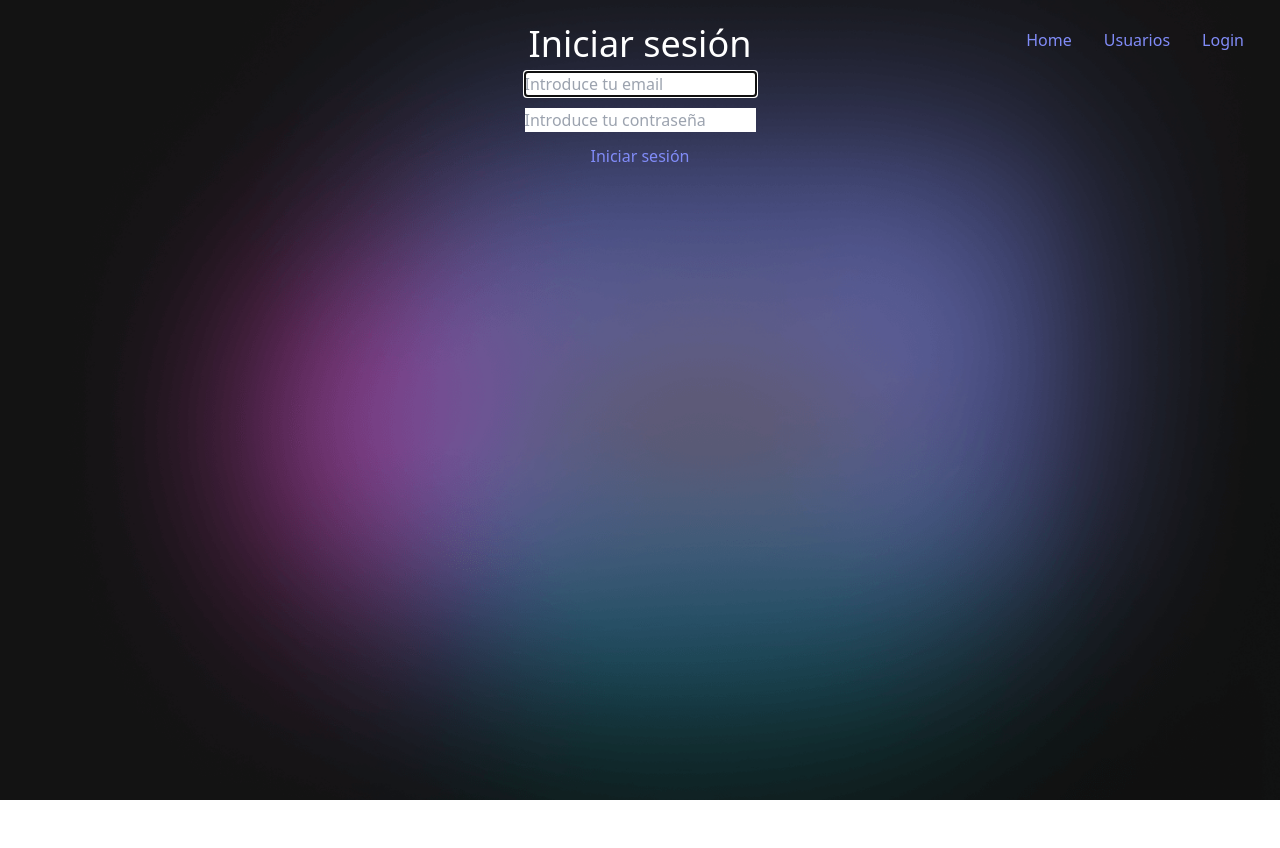
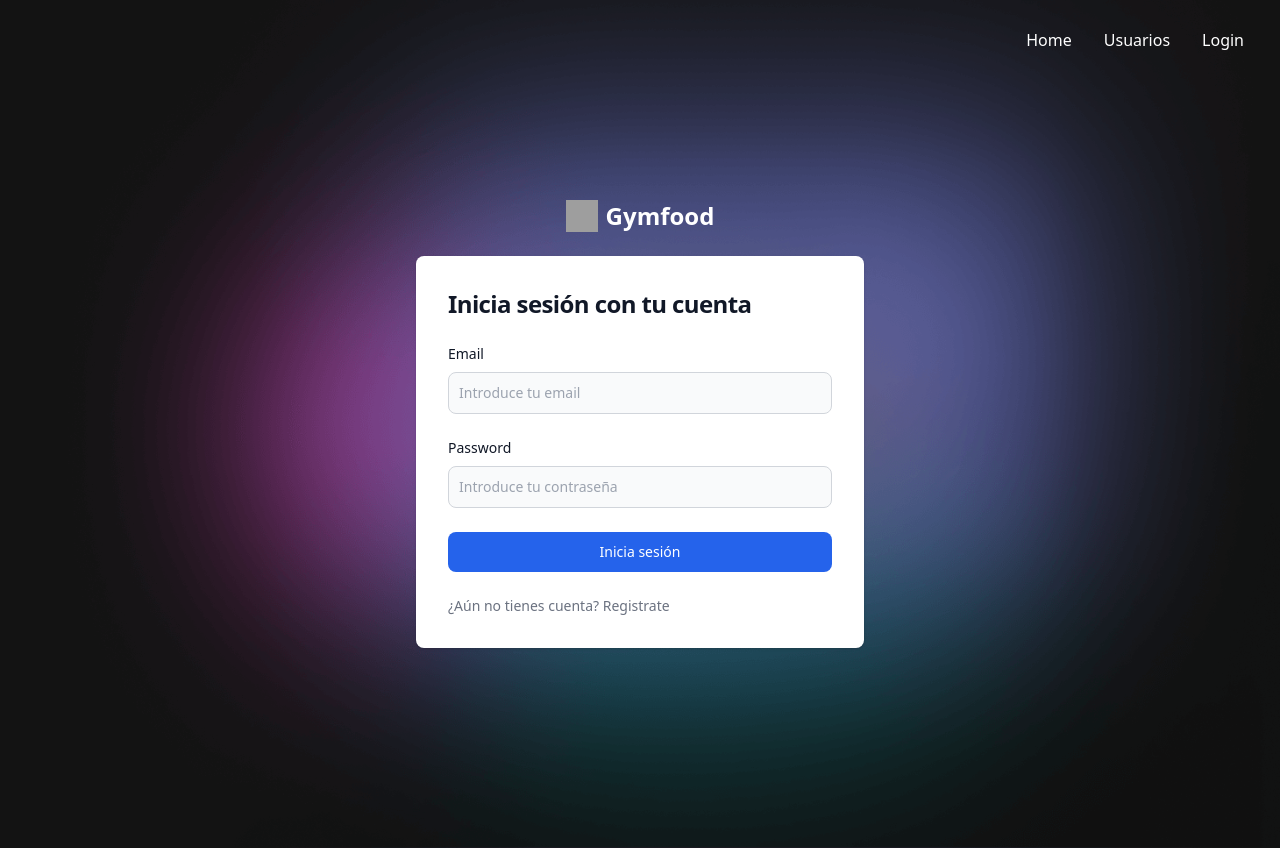
Before and after one commit to jorgebueno7/reactapplication, a React (Vite) app in the folder client/: page /login in a window 1280 px wide. Before the commit the page ends 800 px from the top, so only its background shows below. Built offline with nearby package versions, Linux system fonts and the light colour scheme; no server answers; grey boxes are pictures that could not be loaded.

Commit message:
Añadido forms, login completo y avances en alertar formulario

```diff
--- a/client/package.json
+++ b/client/package.json
@@ -14,6 +14,7 @@
     "react": "^18.2.0",
     "react-admin": "^4.6.1",
     "react-dom": "^18.2.0",
+    "react-paginate": "^8.1.4",
     "react-router-dom": "^6.4.4"
   },
   "devDependencies": {
--- a/client/src/App.jsx
+++ b/client/src/App.jsx
@@ -13,12 +13,9 @@ function App() {
           <Routes>
             <>
               <Route path="/" element={<Home />}> </Route>
-              <Route path="/users" element={<>
-                  <UsersForm />
-                  <Users />
-                </>}></Route>
+              <Route path="/users" element={<Users />}></Route>
               <Route path="/login" element={<Login />}></Route>
-              <Route path="/register" element={<UsersForm />}></Route>
+              <Route path="/users/register" element={<UsersForm />}></Route>
             </>
           </Routes>
 
--- a/client/src/components/Navbar.jsx
+++ b/client/src/components/Navbar.jsx
@@ -11,11 +11,11 @@ const Navbar = () => {
     <div className="absolute top-3 right-5 max-w-5xl mx-auto px-4">
         <div className="flex items-center justify-between h-14">
         <div className="flex space-x-8 text-white-900">
-            <NavLink to="/">Home</NavLink>
-            <NavLink to="/users">Usuarios</NavLink>
+            <NavLink className="text-white" to="/">Home</NavLink>
+            <NavLink className="text-white" to="/users">Usuarios</NavLink>
             {
-               loginUser ? (<NavLink to="/" onClick={() => logout()}>Cerrar sesión</NavLink>)
-                         : (<NavLink to="/login">Login</NavLink>)
+               loginUser ? (<NavLink className="text-white" to="/login" onClick={() => logout()}>Cerrar sesión</NavLink>)
+                         : (<NavLink className="text-white" to="/login">Login</NavLink>)
             }
 
         </div>
--- a/client/src/components/users/UsersForm.jsx
+++ b/client/src/components/users/UsersForm.jsx
@@ -2,8 +2,6 @@ import { useState, useContext } from 'react'
 import { UserContext } from '../../context/UsersContext'
 import { useNavigate } from 'react-router-dom'
 
-
-export default function UsersForm() {
 async function registraUsuario(credentials) {
     const BASE_URL = 'http://localhost:3000/api/v1'
     return await fetch(BASE_URL + '/users/register',
@@ -14,6 +12,8 @@ export default function UsersForm() {
     }).then(res => res.json())
     .catch(err => console.log(err));
 }
+
+export default function UsersForm() {
     const [dni, setDni] = useState("")
     const [nombre, setNombre] = useState("")
     const [apellidos, setApellidos] = useState("")
@@ -26,6 +26,10 @@ export default function UsersForm() {
         email: '', password: '', telefono: '', direccion: ''});
     const [isSignedUp, setIsSignedUp] = useState(false)
     const { creaUsuario } = useContext(UserContext)
+    const navigate = useNavigate()
+    const navigateHome = () => {
+        navigate('/')
+    }
 
     const handleSubmit = (e) => {
         e.preventDefault()
@@ -58,29 +62,65 @@ export default function UsersForm() {
         setIsSignedUp(true)
     }
     return (
-        <div className="max-w-md mx-auto">
-            <h1 className="text-2xl font-bold text-white text-center mb-2">Añadir un nuevo usuario</h1>
-            <form onSubmit={handleSubmit} className="bg-sky-200 p-10 mb-4 grid grid-cols-2" >
-            <input className="p-2 m-2" type="text"
-                placeholder= "Escribe tu DNI" onChange={handleChange} value={credentials.dni} name="dni" autoFocus/>
-            <input className="p-2 m-2" type="text"
-                placeholder= "Escribe tu nombre" onChange={handleChange} value={credentials.nombre} name="nombre"/>
-            <input className="p-2 m-2" type="text"
-                placeholder= "Escribe tus apellidos" onChange={handleChange} value={credentials.apellidos} name="apellidos"/>
-            <input className="p-2 m-2" type="text"
-                placeholder= "Escribe tu edad" onChange={handleChange} value={credentials.edad} name="edad"/>
-            <input className="p-2 m-2" type="email"
-                placeholder= "Escribe tu email" onChange={handleChange} value={credentials.email} name="email"/>
-            <input className="p-2 m-2" type="password"
-                placeholder= "Escribe tu password" onChange={handleChange} value={credentials.password} name="password"/>
-            <input className="p-2 m-2" type="text"
-                placeholder= "Escribe tu telefono" onChange={handleChange} value={credentials.telefono} name="telefono"/>
-            <input className="p-2 m-2" type="text"
-                placeholder= "Escribe tu direccion" onChange={handleChange} value={credentials.direccion} name="direccion"/>
-            <button onClick={postUser} className="text-white bg-gradient-to-r from-blue-500 via-blue-600 to-blue-700 hover:bg-gradient-to-br focus:ring-4 focus:outline-none focus:ring-blue-300 dark:focus:ring-blue-800 font-medium rounded-lg text-sm px-5 py-2.5 text-center mr-2 mb-2">
-                Guardar usuario</button>
+        <>
+            <section className="bg-gray-4 dark:bg-gray-900">
+            <div className="flex flex-col items-center justify-center px-6 py-8 mx-auto md:h-screen lg:py-0">
+                <div className="w-full bg-white rounded-lg shadow dark:border md:mt-0 sm:max-w-md xl:p-0 dark:bg-gray-800 dark:border-gray-700">
+                    <div className="p-6 space-y-4 md:space-y-6 sm:p-8">
+                        <h1 className="text-xl font-bold leading-tight tracking-tight text-gray-900 md:text-2xl dark:text-white">
+                            Registrate como nuevo usuario
+                        </h1>
+                        <form onSubmit={handleSubmit}className="space-y-4 md:space-y-6" action="#">
+                            <div>
+                                <label htmlFor="text" className="block mb-2 text-sm font-medium text-gray-900 dark:text-white">DNI</label>
+                                <input type="text" onChange={handleChange} value={credentials.dni} name="dni" placeholder="Introduce tu dni" className="bg-gray-50 border border-gray-300 text-gray-900 sm:text-sm rounded-lg focus:ring-primary-600 focus:border-primary-600 block w-full p-2.5 dark:bg-gray-700 dark:border-gray-600 dark:placeholder-gray-400 dark:text-white dark:focus:ring-blue-500 dark:focus:border-blue-500" required="" />
+                            </div>
+
+                            <div>
+                                <label htmlFor="text" className="block mb-2 text-sm font-medium text-gray-900 dark:text-white">Nombre</label>
+                                <input type="text" onChange={handleChange} value={credentials.nombre} name="nombre" placeholder="Introduce tu nombre" className="bg-gray-50 border border-gray-300 text-gray-900 sm:text-sm rounded-lg focus:ring-primary-600 focus:border-primary-600 block w-full p-2.5 dark:bg-gray-700 dark:border-gray-600 dark:placeholder-gray-400 dark:text-white dark:focus:ring-blue-500 dark:focus:border-blue-500" required="" />
+                            </div>
+                            <div>
+                                <label htmlFor="text" className="block mb-2 text-sm font-medium text-gray-900 dark:text-white">Apellidos</label>
+                                <input type="text" onChange={handleChange} value={credentials.apellidos} name="apellidos" placeholder="Introduce tus apellidos" className="bg-gray-50 border border-gray-300 text-gray-900 sm:text-sm rounded-lg focus:ring-primary-600 focus:border-primary-600 block w-full p-2.5 dark:bg-gray-700 dark:border-gray-600 dark:placeholder-gray-400 dark:text-white dark:focus:ring-blue-500 dark:focus:border-blue-500" required="" />
+                            </div>
+                            <div>
+                                <label htmlFor="text" className="block mb-2 text-sm font-medium text-gray-900 dark:text-white">Edad</label>
+                                <input type="text" onChange={handleChange} value={credentials.edad} name="edad" placeholder="Introduce tu edad" className="bg-gray-50 border border-gray-300 text-gray-900 sm:text-sm rounded-lg focus:ring-primary-600 focus:border-primary-600 block w-full p-2.5 dark:bg-gray-700 dark:border-gray-600 dark:placeholder-gray-400 dark:text-white dark:focus:ring-blue-500 dark:focus:border-blue-500" required="" />
+                            </div>
+                            <div>
+                                <label htmlFor="text" className="block mb-2 text-sm font-medium text-gray-900 dark:text-white">Email</label>
+                                <input type="text" onChange={handleChange} value={credentials.email} name="email" placeholder="Introduce tu email" className="bg-gray-50 border border-gray-300 text-gray-900 sm:text-sm rounded-lg focus:ring-primary-600 focus:border-primary-600 block w-full p-2.5 dark:bg-gray-700 dark:border-gray-600 dark:placeholder-gray-400 dark:text-white dark:focus:ring-blue-500 dark:focus:border-blue-500" required="" />
+                            </div>
+                            <div>
+                                <label htmlFor="password" className="block mb-2 text-sm font-medium text-gray-900 dark:text-white">Password</label>
+                                <input type="password" onChange={handleChange} value={credentials.password} name="password" placeholder="Introduce tu contraseña" className="bg-gray-50 border border-gray-300 text-gray-900 sm:text-sm rounded-lg focus:ring-primary-600 focus:border-primary-600 block w-full p-2.5 dark:bg-gray-700 dark:border-gray-600 dark:placeholder-gray-400 dark:text-white dark:focus:ring-blue-500 dark:focus:border-blue-500" required="" />
+                            </div>
+
+                            <div>
+                                <label htmlFor="text" className="block mb-2 text-sm font-medium text-gray-900 dark:text-white">Telefono</label>
+                                <input type="text" onChange={handleChange} value={credentials.telefono} name="telefono" placeholder="Introduce tu telefono" className="bg-gray-50 border border-gray-300 text-gray-900 sm:text-sm rounded-lg focus:ring-primary-600 focus:border-primary-600 block w-full p-2.5 dark:bg-gray-700 dark:border-gray-600 dark:placeholder-gray-400 dark:text-white dark:focus:ring-blue-500 dark:focus:border-blue-500" required="" />
+                            </div>
+                            <div>
+                                <label htmlFor="text" className="block mb-2 text-sm font-medium text-gray-900 dark:text-white">Direccion</label>
+                                <input type="text" onChange={handleChange} value={credentials.direccion} name="direccion" placeholder="Introduce tu direccion" className="bg-gray-50 border border-gray-300 text-gray-900 sm:text-sm rounded-lg focus:ring-primary-600 focus:border-primary-600 block w-full p-2.5 dark:bg-gray-700 dark:border-gray-600 dark:placeholder-gray-400 dark:text-white dark:focus:ring-blue-500 dark:focus:border-blue-500" required="" />
+                            </div>
+                            <button onClick={postUser} className="w-full text-white bg-blue-600 hover:bg-primary-200 focus:ring-4 focus:outline-none focus:ring-primary-300 font-medium rounded-lg text-sm px-5 py-2.5 text-center dark:bg-primary-600 dark:hover:bg-primary-700 dark:focus:ring-primary-800">Registrarme</button>
+                            <div>
+                                {
+                                    isSignedUp ?  ( <div class="p-4 mb-4 text-sm text-green-700 bg-green-100 rounded-lg dark:bg-green-200 dark:text-green-800" role="alert">
+                                                        <span class="font-medium">Success alert!</span> Change a few things up and try submitting again.
+                                                    </div>)
+                                                : ( <div class="p-4 mb-4 text-sm text-red-700 bg-red-100 rounded-lg dark:bg-red-200 dark:text-red-800" role="alert">
+                                                        <span class="font-medium">Danger alert!</span> Change a few things up and try submitting again.
+                                                    </div>)
+                                }
+                            </div>
                         </form>
                     </div>
-
+                </div>
+            </div>
+            </section>
+        </>
     )
 }
--- a/client/src/routes/Login.jsx
+++ b/client/src/routes/Login.jsx
@@ -6,7 +6,8 @@ async function iniciaUsuario(credentials) {
     const BASE_URL = 'http://localhost:3000/api/v1'
     return await fetch(BASE_URL + '/users/login',
       { method: 'POST',
-        headers: { 'Content-Type': 'application/json' },
+        headers: { 'Content-Type': 'application/json',
+                  'Authorization': 'Bearer ' + btoa('token'), },
         body: JSON.stringify(credentials),
         status : 200,
     }).then(res => res.json())
@@ -20,6 +21,9 @@ export default function Login() {
   }
   const naviateAgain = () => {
     navigate('/login')
+  }
+  const naviateUsers = () => {
+    navigate('/users/register')
   }
   const [email, setEmail] = useState('');
   const [password, setPassword] = useState('');
@@ -43,15 +47,14 @@ export default function Login() {
 
   const loginUsuario = async e => {
     e.preventDefault();
-
     const token = await iniciaUsuario(credentials);
-    console.log(token)
 
     if(token.token !== undefined) {
       setToken(token);
 
       const userData = {token};
       localStorage.setItem('token-info', JSON.stringify(userData));
+
       alert('Inicio de sesión con éxito')
       setLoginUsers(true)
       navigateHome();
@@ -62,50 +65,37 @@ export default function Login() {
       naviateAgain()
     }
   };
-  const logout = () => {
-    localStorage.removeItem('token-info');
-    setLoginUsers(false);
-  };
   return (
     <>
-      <div style={{ textAlign: 'center' }}>
-          {!loginUser ? (
-            <>
-              <h1 className="text-white text-4xl mb-2">Iniciar sesión</h1>
-              <form onSubmit={handleSubmit}>
-
-                <div className="mb-3">
-                    <input type="text" onChange={handleChange} value={credentials.email} name="email" placeholder="Introduce tu email" autoFocus/>
-                </div>
-
+    <section className="bg-gray-4 dark:bg-gray-900">
+      <div className="flex flex-col items-center justify-center px-6 py-8 mx-auto md:h-screen lg:py-0">
+          <a href="#" className="flex items-center mb-6 text-2xl font-semibold text-white dark:text-white">
+              <img className="w-8 h-8 mr-2" src="https://flowbite.s3.amazonaws.com/blocks/marketing-ui/logo.svg" alt="logo" />
+              Gymfood
+          </a>
+          <div className="w-full bg-white rounded-lg shadow dark:border md:mt-0 sm:max-w-md xl:p-0 dark:bg-gray-800 dark:border-gray-700">
+              <div className="p-6 space-y-4 md:space-y-6 sm:p-8">
+                  <h1 className="text-xl font-bold leading-tight tracking-tight text-gray-900 md:text-2xl dark:text-white">
+                      Inicia sesión con tu cuenta
+                  </h1>
+                  <form onSubmit={handleSubmit}className="space-y-4 md:space-y-6" action="#">
                       <div>
-                    <input type="password" onChange={handleChange} value={credentials.password} name="password" placeholder="Introduce tu contraseña"/>
-                </div>
-
-                <div className="mt-3">
-                  <button onClick={loginUsuario}>Iniciar sesión</button>
-                </div>
-
-              </form>
-            </>
-          ) : (
-            <>
-              <h1 className="text-white text-4xl mb-2">Iniciar sesión</h1>
-              <form onSubmit={handleSubmit}>
-                <div className="mb-3">
-                    <input type="text" onChange={(e) => setEmail(e.target.value)} value={email} placeholder="Introduce tu email"/>
+                          <label htmlFor="email" className="block mb-2 text-sm font-medium text-gray-900 dark:text-white">Email</label>
+                          <input type="email" onChange={handleChange} value={credentials.email} name="email" placeholder="Introduce tu email" className="bg-gray-50 border border-gray-300 text-gray-900 sm:text-sm rounded-lg focus:ring-primary-600 focus:border-primary-600 block w-full p-2.5 dark:bg-gray-700 dark:border-gray-600 dark:placeholder-gray-400 dark:text-white dark:focus:ring-blue-500 dark:focus:border-blue-500" required="" />
                       </div>
                       <div>
-                    <input type="password" onChange={(e) => setPassword(e.target.value)} value={password} placeholder="Introduce tu contraseña"/>
+                          <label htmlFor="password" className="block mb-2 text-sm font-medium text-gray-900 dark:text-white">Password</label>
+                          <input type="password" onChange={handleChange} value={credentials.password} name="password" placeholder="Introduce tu contraseña" className="bg-gray-50 border border-gray-300 text-gray-900 sm:text-sm rounded-lg focus:ring-primary-600 focus:border-primary-600 block w-full p-2.5 dark:bg-gray-700 dark:border-gray-600 dark:placeholder-gray-400 dark:text-white dark:focus:ring-blue-500 dark:focus:border-blue-500" required="" />
                       </div>
-                <div className="mt-3">
-                  <button onClick={navigateHome}>Sesión iniciada, ve a home</button>
+                      <button onClick={loginUsuario} className="w-full text-white bg-blue-600 hover:bg-primary-200 focus:ring-4 focus:outline-none focus:ring-primary-300 font-medium rounded-lg text-sm px-5 py-2.5 text-center dark:bg-primary-600 dark:hover:bg-primary-700 dark:focus:ring-primary-800">Inicia sesión</button>
+                      <p className="text-sm font-light text-gray-500 dark:text-gray-400">
+                          ¿Aún no tienes cuenta? <a onClick={naviateUsers} className="font-medium text-primary-600 hover:underline dark:text-primary-500">Registrate</a>
+                      </p>
+                  </form>
               </div>
-              </form>
+          </div>
+      </div>
+    </section>
     </>
   )
 }
-      </div>
-    </>
-  );
-}
```
Also changed, not shown: client/src/components/users/Users.jsx (+4 -21 lines), client/src/components/Paginate.jsx (added), 1 other file (tests, documents, lock files or other folders). Lines whose indentation alone changed are shown as unchanged.
